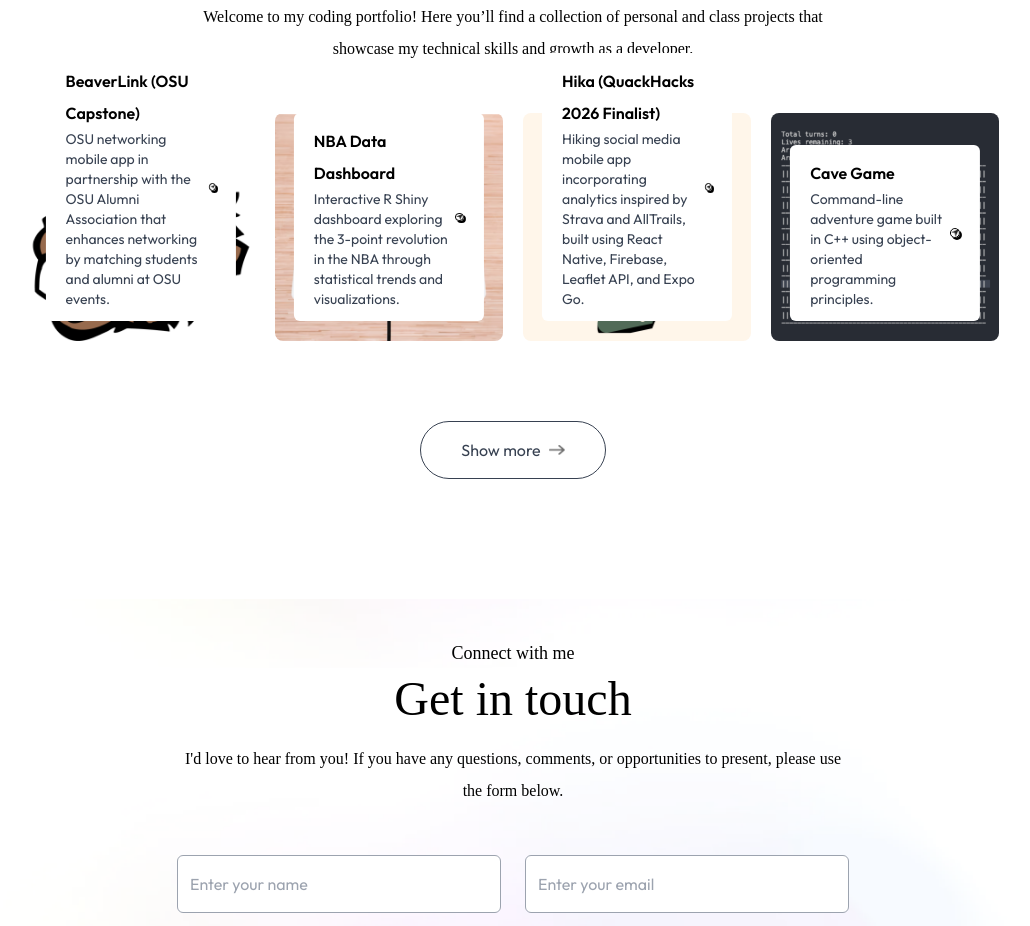
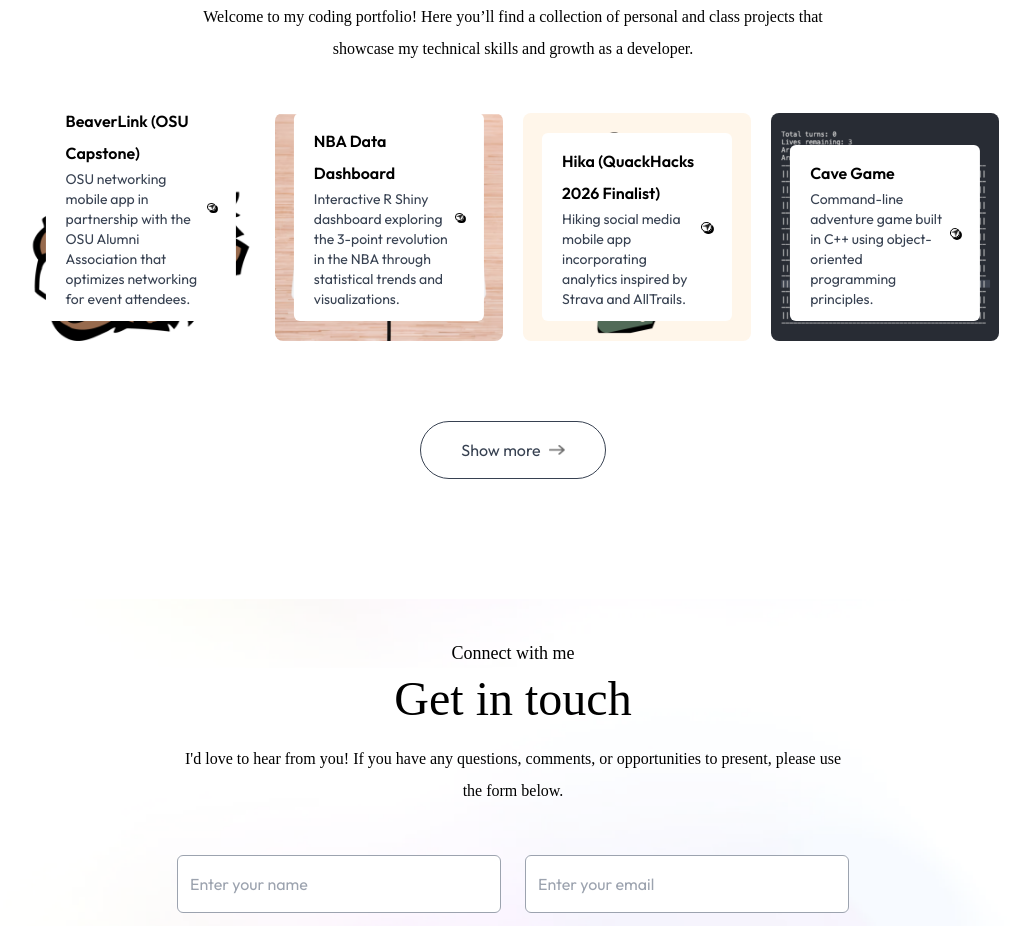
Before and after one commit to andynyugen/personal_website, a Next.js app: page / in a window 1280 px wide. Shown: the part 3040-3966 px from the top of the page, without its empty margins (127-1157 px from the left). Built offline with nearby package versions, Linux system fonts and the light colour scheme; a web font is replaced by a local one.

Commit message:
shorten project description for card

```diff
--- a/assets/assets.js
+++ b/assets/assets.js
@@ -92,7 +92,7 @@
 export const workData = [
     {
         title: 'BeaverLink (OSU Capstone)',
-        description: 'OSU networking mobile app in partnership with the OSU Alumni Association that enhances networking by matching students and alumni at OSU events.',
+        description: 'OSU networking mobile app in partnership with the OSU Alumni Association that optimizes networking for event attendees.',
         bgImage: '/beaverlink.png',
         link: 'https://capstone.eecs.oregonstate.edu/projects/000151ee-b358-54c7-9f1c-c3380f3e46f4'
     },
@@ -104,7 +104,7 @@
     },
     {
         title: 'Hika (QuackHacks 2026 Finalist)',
-        description: 'Hiking social media mobile app incorporating analytics inspired by Strava and AllTrails, built using React Native, Firebase, Leaflet API, and Expo Go.',
+        description: 'Hiking social media mobile app incorporating analytics inspired by Strava and AllTrails.',
         bgImage: '/hika.png',
         link: 'https://www.youtube.com/watch?v=eahUs4NMG9s&t=146s'
     },
```
